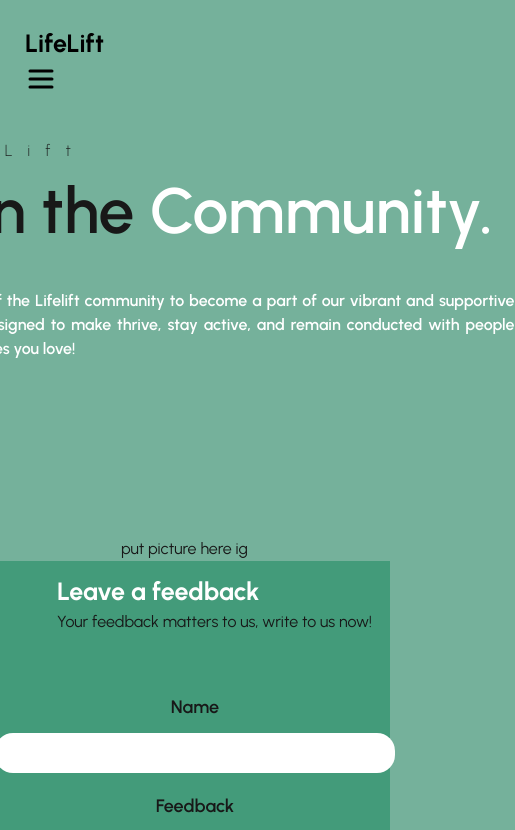
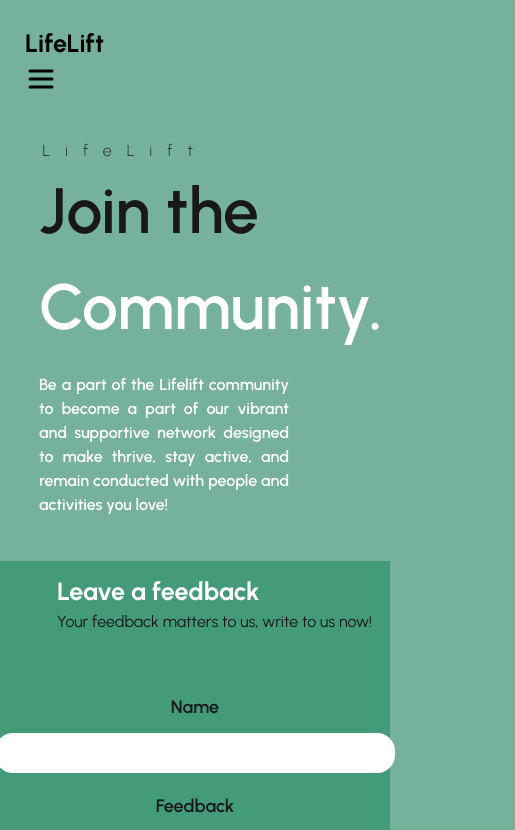
Before and after one commit to Tijil2111/Dynamix-InterSchool-DPS-RKP, a Next.js app: page /community in a window 390 px wide. Shown: the top 830 px of the page, 515 px wide, since content can reach past the window. Built offline with nearby package versions, Linux system fonts and the light colour scheme.

Commit message:
community completed

```diff
--- a/Modules/Our Community/Community.jsx
+++ b/Modules/Our Community/Community.jsx
@@ -1,4 +1,6 @@
 import styles from "./Community.module.css";
+import Image from "next/image";
+import chat1 from "/public/community/chat.png";
 export default function CommunityModule() {
   return (
     <div className={styles.main}>
@@ -15,7 +17,8 @@ export default function CommunityModule() {
           </p>
         </div>
         <div className={styles.spacer}></div>
-        <div className={styles.image}>put picture here ig</div>
+
+        <Image src={chat1} alt={"chat pic"} className={styles.image} />
       </div>
       <div className={styles.bottom}>
         <div className={styles.row}>
--- a/Modules/Our Community/Community.module.css
+++ b/Modules/Our Community/Community.module.css
@@ -21,7 +21,9 @@
   flex: 0.5;
 }
 .image {
-  padding-right: 10%;
+  padding-right: 10;
+  height: 350px;
+  width: 320px;
 }
 .company {
   letter-spacing: 15px;
@@ -105,6 +107,16 @@
     justify-content: center;
     align-items: center;
   }
+  .image {
+    display: none;
+  }
+  .subtitle {
+    width: 250px;
+    padding-top: 5%;
+    text-align: justify;
+    color: white;
+    font-weight: 600;
+  }
   .top {
     flex-direction: column;
     justify-content: center;
```
Also changed, not shown: public/community/chat.png (added).
